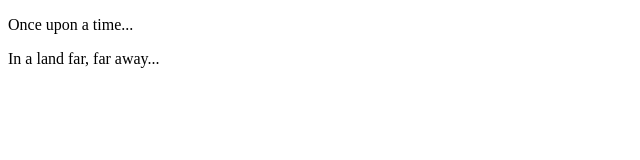
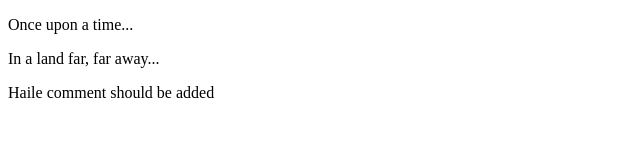
Before and after one commit to Hasnake/Haile-and-Jacob, a plain HTML site: page index.html in a window 1280 px wide. Shown: the whole page, without its empty margins (0-640 px from the left). Drawn offline with Linux system fonts and the light colour scheme.

Commit message:
two iles

```diff
--- a/index.html
+++ b/index.html
@@ -7,6 +7,6 @@
   <body>
        <p>Once upon a time...</p>
        <p>In a land far, far away...</p>
-
+Haile comment should be added
   </body>
 </html>
```
Also changed, not shown: index.css (added).
